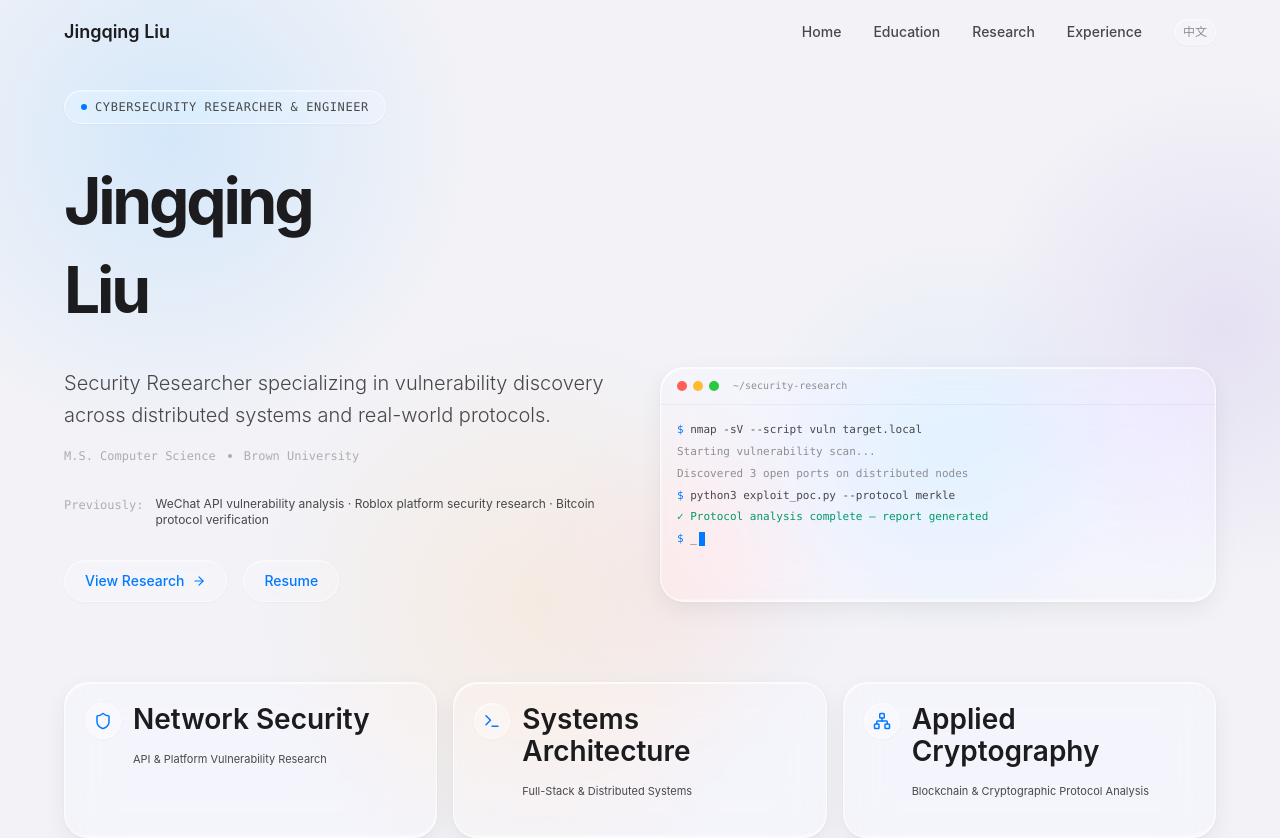
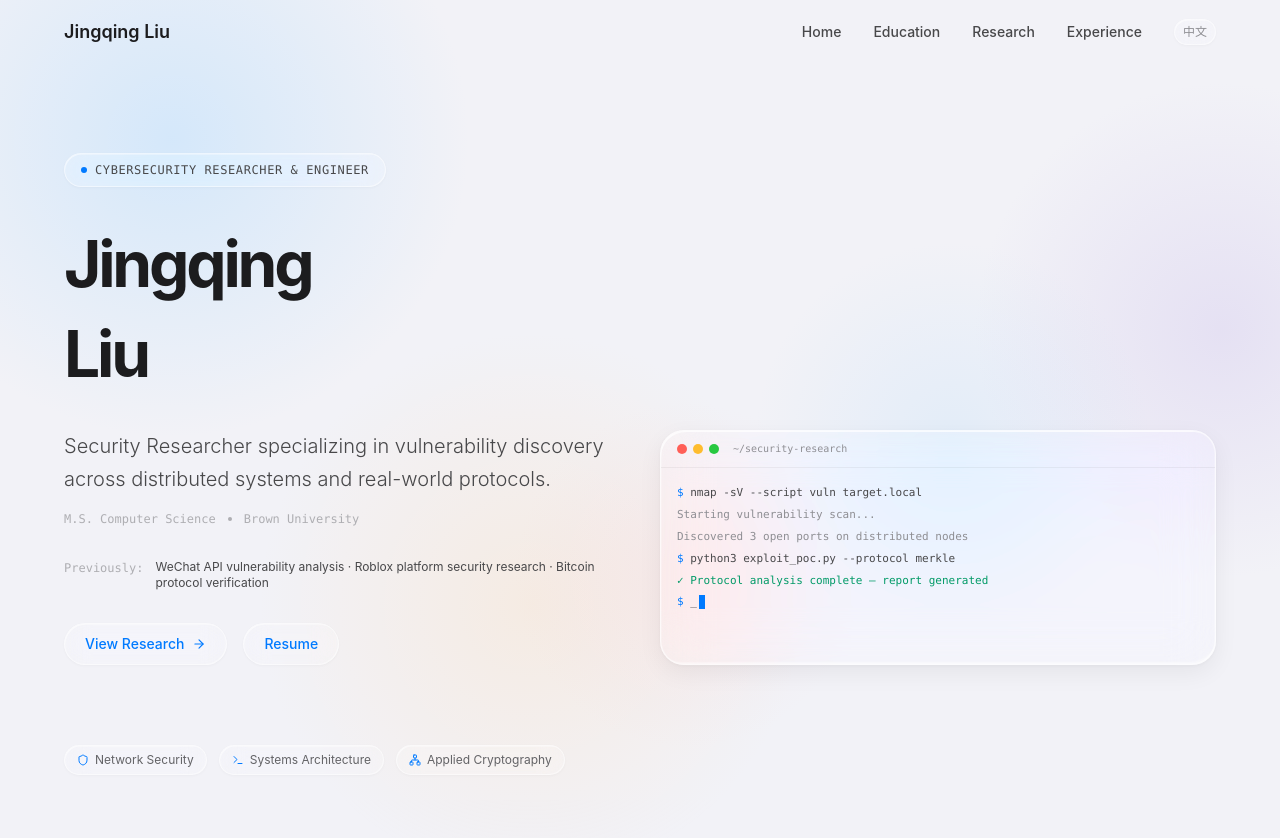
Before and after one commit to Jingqing-Liu/jingqing-liu.github.io, a Next.js app: page / in a window 1280 px wide. Shown: the top 838 px of the page. Built offline with nearby package versions, Linux system fonts and the light colour scheme.

Commit message:
simplify hero direction cards to lightweight pill tags

```diff
--- a/src/app/home/components/HeroSection.tsx
+++ b/src/app/home/components/HeroSection.tsx
@@ -143,32 +143,24 @@ const HeroSection = () => {
             <TerminalSnippet />
           </div>
 
-          {/* Highlight cards — supplementary, with hover float */}
+          {/* Direction tags — lightweight pills */}
           <motion.div
-            initial={{ opacity: 0, y: 30 }}
-            animate={{ opacity: 1, y: 0 }}
-            transition={{ duration: 0.8, delay: 1.2 }}
-            className="grid grid-cols-1 md:grid-cols-3 gap-4"
+            initial={{ opacity: 0 }}
+            animate={{ opacity: 1 }}
+            transition={{ duration: 0.6, delay: 1.2 }}
+            className="flex flex-wrap gap-3"
           >
             {highlights.map((item, index) => (
-              <motion.div
+              <motion.span
                 key={item.label}
-                initial={{ opacity: 0, y: 20 }}
-                animate={{ opacity: 1, y: 0 }}
-                transition={{ duration: 0.6, delay: 1.3 + index * 0.15 }}
-                whileHover={{ y: -4, transition: { duration: 0.2 } }}
-                className="liquid-glass-card p-5 cursor-default"
+                initial={{ opacity: 0, scale: 0.9 }}
+                animate={{ opacity: 1, scale: 1 }}
+                transition={{ duration: 0.4, delay: 1.3 + index * 0.1 }}
+                className="inline-flex items-center gap-1.5 px-3 py-1.5 text-xs text-[#636366] liquid-glass-pill cursor-default"
               >
-                <div className="flex items-start gap-3">
-                  <div className="w-9 h-9 rounded-xl flex items-center justify-center flex-shrink-0 liquid-glass-pill">
-                    <item.icon size={18} className="text-[#007aff]" />
-                  </div>
-                  <div>
-                    <h3 className="text-[#1c1c1e] font-semibold text-xs mb-0.5">{item.label}</h3>
-                    <p className="text-[#8e8e93] text-[11px] leading-relaxed mb-0">{item.desc}</p>
-                  </div>
-                </div>
-              </motion.div>
+                <item.icon size={12} className="text-[#007aff]" />
+                {item.label}
+              </motion.span>
             ))}
           </motion.div>
         </div>
```
